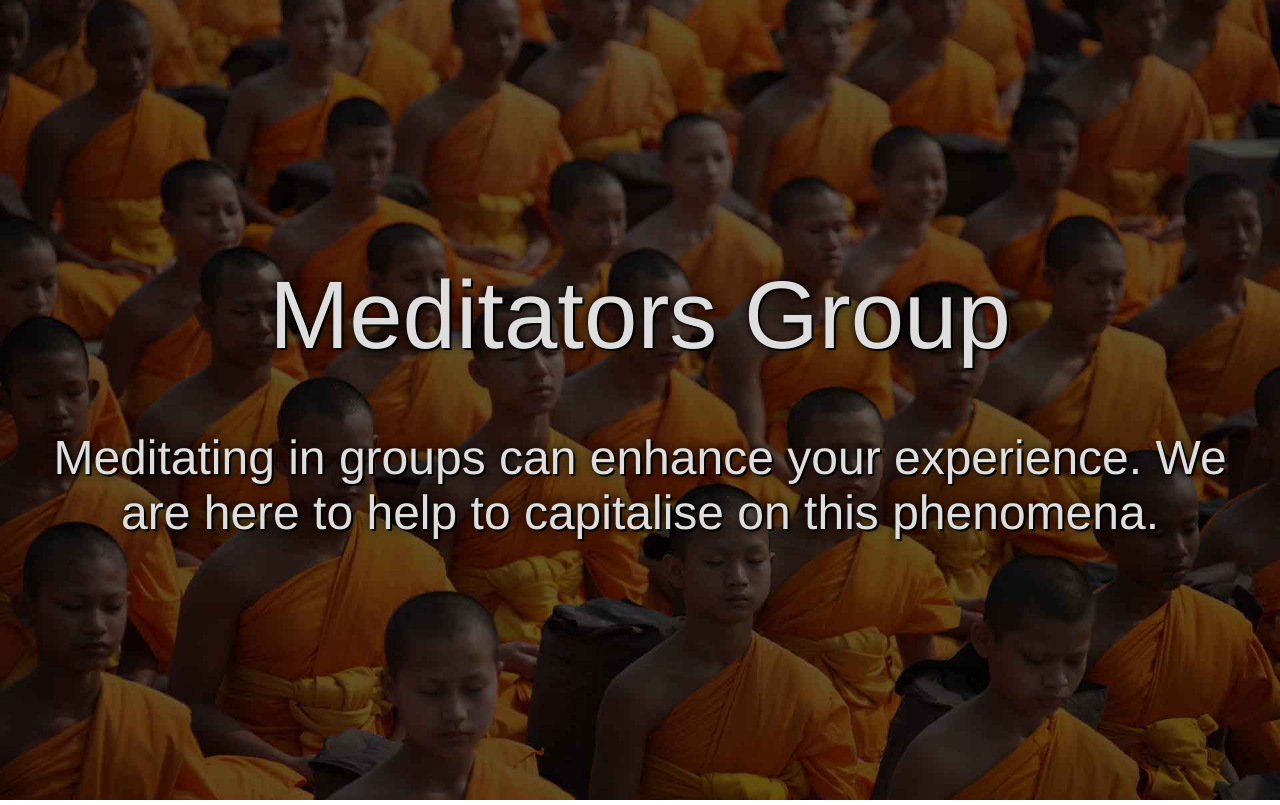
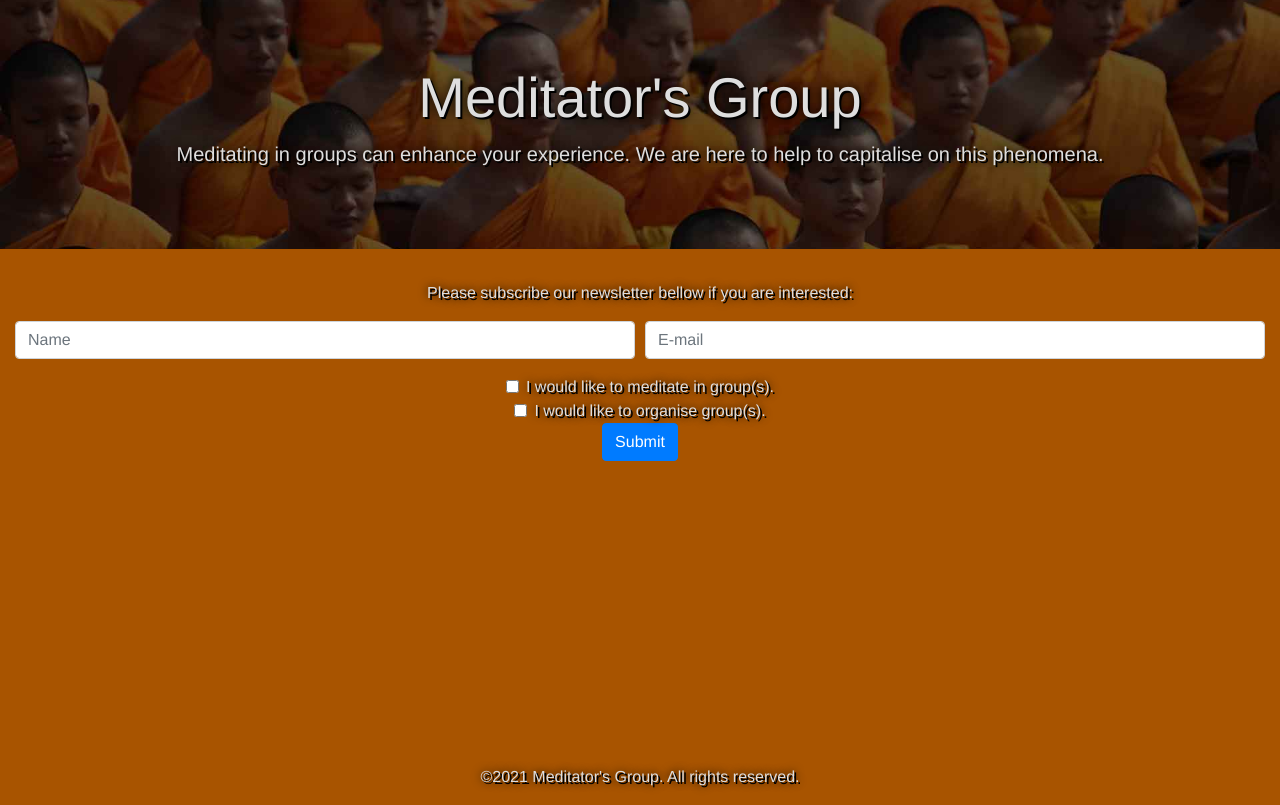
Before and after one commit to sharpdigital/meditators.group, a plain HTML site: page index.html in a window 1280 px wide. Drawn offline with nearby package versions, Linux system fonts and the light colour scheme.

Commit message:
adding the newsletter form

```diff
--- a/index.html
+++ b/index.html
@@ -1,50 +1,93 @@
 <!DOCTYPE html>
-<html>
+<html lang="en">
 <head>
-  <title>Meditators Group</title>
+  <title>Meditator's Group</title>
+  <meta name="viewport" content="width=device-width, initial-scale=1">
+  <link rel="stylesheet" href="https://stackpath.bootstrapcdn.com/bootstrap/4.4.1/css/bootstrap.min.css" integrity="sha384-Vkoo8x4CGsO3+Hhxv8T/Q5PaXtkKtu6ug5TOeNV6gBiFeWPGFN9MuhOf23Q9Ifjh" crossorigin="anonymous">
   <style type="text/css">
-    * {
-      padding: 0;
-      margin: 0;
+    /* text reset */
+    html, body {
       font-family: "HelveticaNeue-Light", "Helvetica Neue Light", "Helvetica Neue", Helvetica, Arial, "Lucida Grande", sans-serif;
       font-weight: 300;
+      color: #dedede;
+      text-align: center;
     }
-    html, body, article {
-      width: 100%;
-      height: 100%;
+    /* background reset */
+    html, body {
+      background-color: #a85400;
     }
-    article {
+    html {
+      position: relative;
+      min-height: 100%;
+    }
+    body {
+      margin-bottom: 35px;
+    }
+    .jumbotron {
       background-image: url('assets/bg.jpg');
+      background-color: inherit;
       background-position: center;
       background-repeat: no-repeat;
       background-size: cover;
-      width: 100%;
-      height: 100%;
-      display: flex;
-      flex-direction: column;
-      justify-content: center;
-      align-items: center;
     }
-    h1, p {
-      color: #dedede;
-      text-align: center;
-      padding: 30px;
+    .newsletter {
+      padding-bottom: 20px;
+    }
+    footer {
+      position: absolute;
+      bottom: 0;
+      height: 35px;
+    }
+    h1, p, label {
       text-shadow:
-          2px 2px black,
-          0 0 10px black;
-    }
-    h1 {
-      font-size: 6em;
-    }
-    p {
-      font-size: 3em;
+        2px 2px black,
+        0 0 10px black;
     }
   </style>
+  <script async src="https://www.googletagmanager.com/gtag/js?id=G-EGCEJWH1F1"></script>
+  <script>window.dataLayer=window.dataLayer||[];function gtag(){dataLayer.push(arguments);}gtag('js',new Date());gtag('config','G-EGCEJWH1F1');</script>
 </head>
 <body>
-  <article>
-    <h1>Meditators Group</h1>
-    <p>Meditating in groups can enhance your experience. We are here to help to capitalise on this phenomena.</p>
-  </article>
+  <header class="jumbotron jumbotron-fluid">
+    <article class="container">
+      <h1 class="display-4">Meditator's Group</h1>
+      <p class="lead">Meditating in groups can enhance your experience. We are here to help to capitalise on this phenomena.</p>
+    </article>
+  </header>
+  <div class="newsletter container-fluid">
+    <div class="row">
+      <div class="col">
+        <form>
+          <p>Please subscribe our newsletter bellow if you are interested:</p>
+          <div class="form-row align-items-center">
+            <div class="form-group col-md-6">
+              <label class="sr-only" for="name">Name</label>
+              <input type="text" id="name" class="form-control" placeholder="Name">
+            </div>
+            <div class="form-group col-md-6">
+              <label class="sr-only" for="email">E-mail</label>
+              <input type="email" id="email" class="form-control" placeholder="E-mail">
+            </div>
+          </div>
+          <div class="form-check">
+            <input type="checkbox" class="form-check-input" id="meditator">
+            <label class="form-check-label" for="meditator">I would like to meditate in group(s).</label>
+          </div>
+          <div class="form-check">
+            <input type="checkbox" class="form-check-input" value="" id="organiser">
+            <label class="form-check-label" for="organiser">I would like to organise group(s).</label>
+          </div>
+          <button type="submit" class="btn btn-primary">Submit</button>
+        </form>
+      </div>
+    </div>
+  </div>
+  <footer class="container-fluid">
+    <div class="row">
+      <div class="col">
+        <p>&copy;2021 Meditator's Group. All rights reserved.</p>
+      </div>
+    </div>
+  </footer>
 </body>
 </html>
```
Also changed, not shown: assets/supreme-patriarch-464447_1920.jpg (deleted), assets/supreme-patriarch-464450_1920.jpg (deleted), assets/thailand-453382_1920.jpg (deleted), 1 other file.
